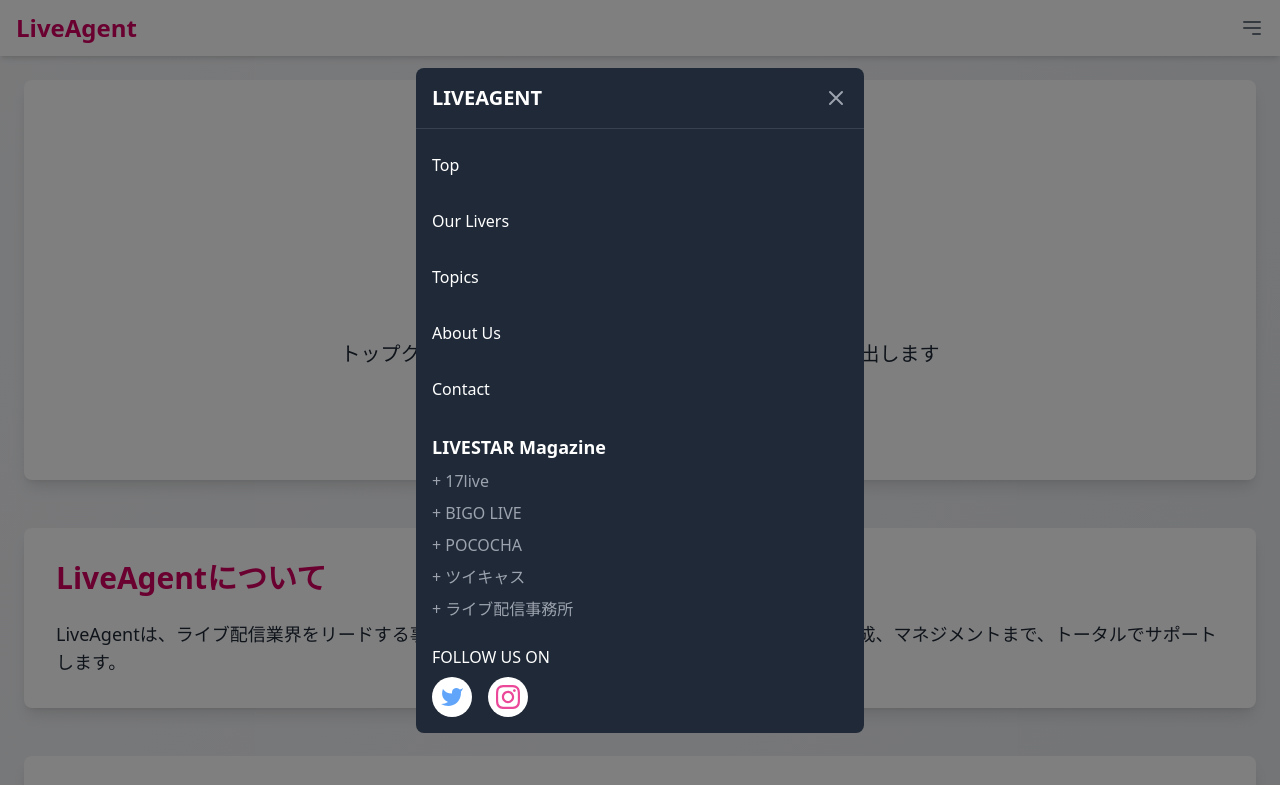
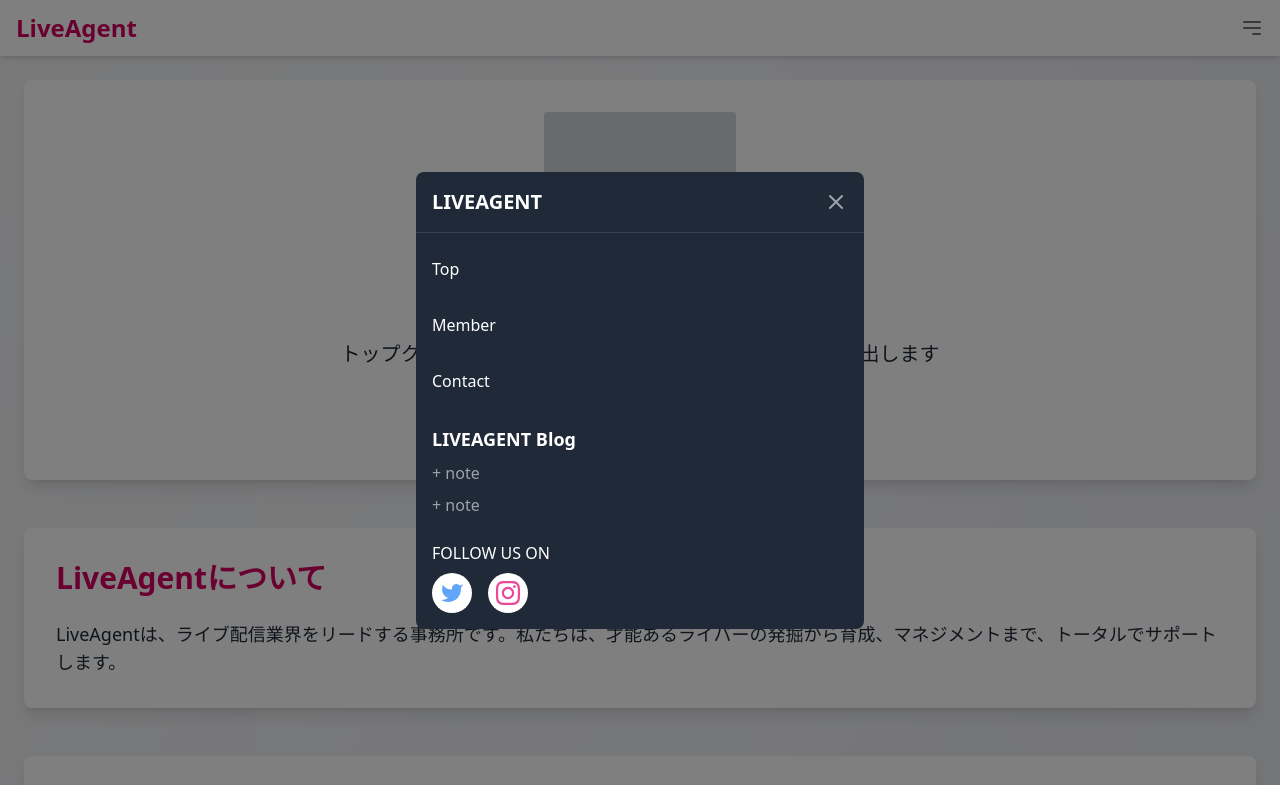
Before and after one commit to kitarikes/kitarikes.github.io, a plain HTML site: page index.html in a window 1280 px wide. Both pictures are taken after a click on the button 1252 px from the left and 28 px from the top of the page. Shown: the top 785 px of the page. Drawn offline with nearby package versions, Linux system fonts and the light colour scheme.

Commit message:
edit: navbar

```diff
--- a/index.html
+++ b/index.html
@@ -52,19 +52,14 @@
             <div class="p-4">
                 <ul class="space-y-4">
                     <li><a href="#" class="block py-2 hover:bg-gray-700 rounded transition duration-300">Top</a></li>
-                    <li><a href="#" class="block py-2 hover:bg-gray-700 rounded transition duration-300">Our Livers</a></li>
-                    <li><a href="#" class="block py-2 hover:bg-gray-700 rounded transition duration-300">Topics</a></li>
-                    <li><a href="#" class="block py-2 hover:bg-gray-700 rounded transition duration-300">About Us</a></li>
+                    <li><a href="#" class="block py-2 hover:bg-gray-700 rounded transition duration-300">Member</a></li>
                     <li><a href="#" class="block py-2 hover:bg-gray-700 rounded transition duration-300">Contact</a></li>
                 </ul>
                 <div class="mt-6">
-                    <h3 class="text-lg font-semibold mb-2">LIVESTAR Magazine</h3>
+                    <h3 class="text-lg font-semibold mb-2">LIVEAGENT Blog</h3>
                     <ul class="space-y-2 text-gray-400">
-                        <li>+ 17live</li>
-                        <li>+ BIGO LIVE</li>
-                        <li>+ POCOCHA</li>
-                        <li>+ ツイキャス</li>
-                        <li>+ ライブ配信事務所</li>
+                        <li>+ note</li>
+                        <li>+ note</li>
                     </ul>
                 </div>
                 <div class="mt-6">
```
